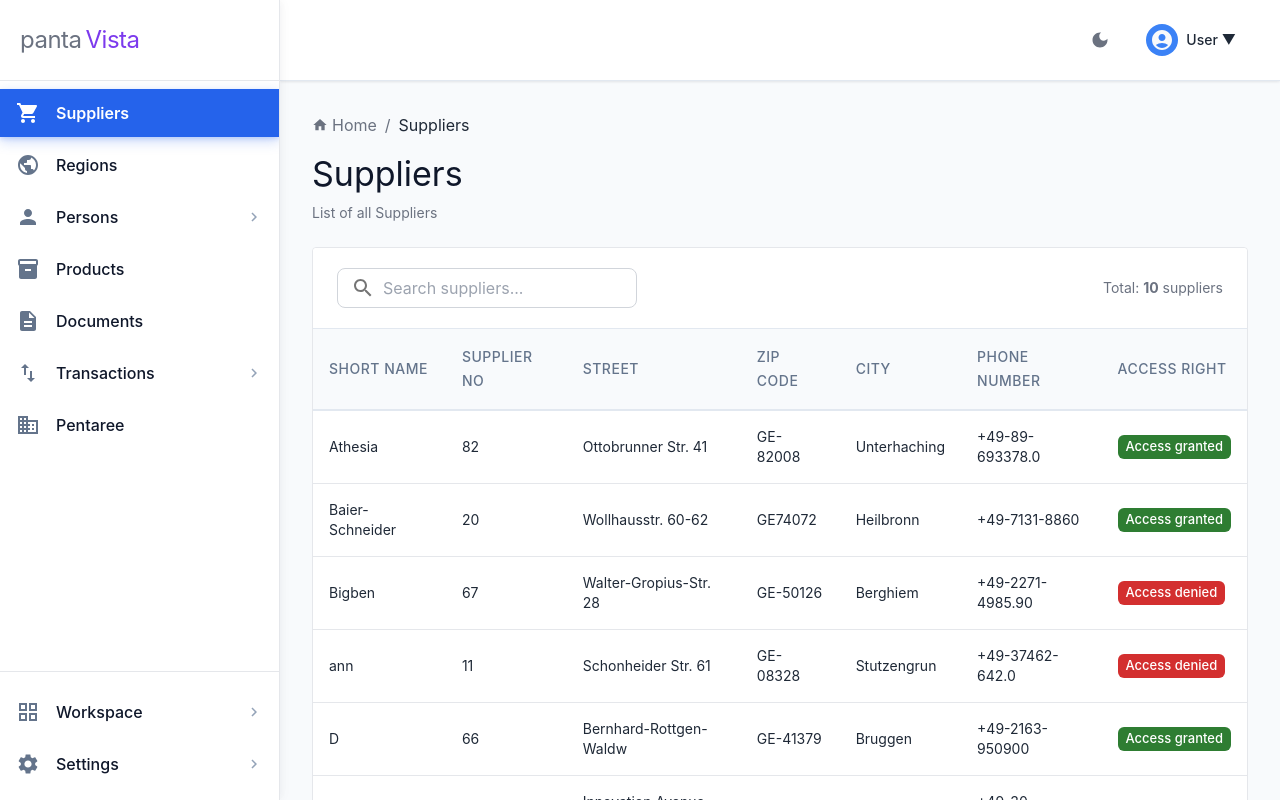
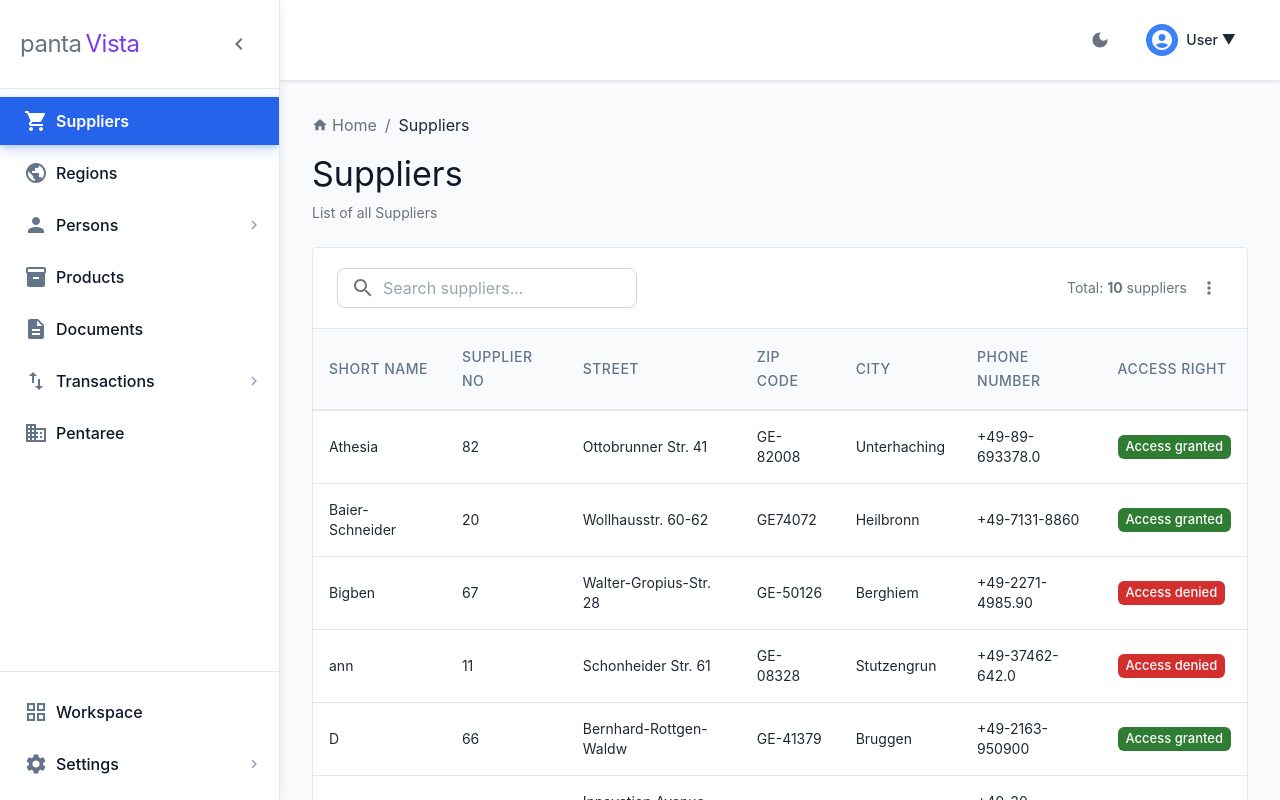
Before and after one commit to Muhammad-div/pantaVista, a React (Vite) app: page /suppliers in a window 1280 px wide. Both pictures are taken after a click on the button "Login". Shown: the top 800 px of the page. Built offline with nearby package versions, Linux system fonts and the light colour scheme.

Commit message:
Add sidebar expand/collapse, smooth transitions for right sidebars, and move actions menu to table header

```diff
--- a/src/components/DashboardLayout.css
+++ b/src/components/DashboardLayout.css
@@ -2,6 +2,10 @@
   padding: 24px 20px;
   border-bottom: 1px solid;
   border-color: inherit;
+  display: flex;
+  align-items: center;
+  justify-content: space-between;
+  min-height: 64px;
 }
 
 .logo-text {
@@ -47,6 +51,11 @@
   transition: all 0.2s cubic-bezier(0.4, 0, 0.2, 1);
   position: relative;
   color: var(--text-primary, #0f172a);
+}
+
+.nav-item.collapsed {
+  padding: 10px;
+  justify-content: center;
 }
 
 .nav-item:hover {
@@ -139,6 +148,7 @@
   min-height: 100vh;
   background-color: var(--bg-default, #f9fafb);
   transition: background-color 0.2s ease;
+  overflow: hidden;
 }
 
 .top-header {
@@ -178,6 +188,18 @@
   overflow-x: auto;
 }
 
+/* Actions Menu Animation */
+@keyframes menuSlideIn {
+  from {
+    opacity: 0;
+    transform: translateY(-8px) scale(0.95);
+  }
+  to {
+    opacity: 1;
+    transform: translateY(0) scale(1);
+  }
+}
+
 @media (max-width: 768px) {
   .content-wrapper {
     padding: 20px;
--- a/src/components/DashboardLayout.tsx
+++ b/src/components/DashboardLayout.tsx
@@ -30,6 +30,8 @@ import {
   ChevronRight as ChevronRightIcon,
   DarkMode as DarkModeIcon,
   LightMode as LightModeIcon,
+  Menu as MenuIcon,
+  ChevronLeft as ChevronLeftIcon,
 } from '@mui/icons-material'
 import { useState } from 'react'
 import { useTheme } from '../contexts/ThemeContext'
@@ -37,6 +39,7 @@ import SettingsSidebar from './SettingsSidebar'
 import './DashboardLayout.css'
 
 const DRAWER_WIDTH = 280
+const DRAWER_WIDTH_COLLAPSED = 72
 
 interface NavItem {
   path: string
@@ -53,6 +56,7 @@ const DashboardLayout = () => {
   const [userMenuAnchor, setUserMenuAnchor] = useState<null | HTMLElement>(null)
   const [hoveredItem, setHoveredItem] = useState<string | null>(null)
   const [settingsSidebarOpen, setSettingsSidebarOpen] = useState(false)
+  const [sidebarExpanded, setSidebarExpanded] = useState(true)
 
   const navItems: NavItem[] = [
     {
@@ -109,12 +113,6 @@ const DashboardLayout = () => {
       path: '/workspace',
       label: 'Workspace',
       icon: <GridViewIcon />,
-      hasSubmenu: true,
-      submenuItems: [
-        { path: '/workspace/projects', label: 'Projects' },
-        { path: '/workspace/tasks', label: 'Tasks' },
-        { path: '/workspace/calendar', label: 'Calendar' },
-      ],
     },
     {
       path: '/settings',
@@ -152,6 +150,10 @@ const DashboardLayout = () => {
     setSettingsSidebarOpen(false)
   }
 
+  const toggleSidebar = () => {
+    setSidebarExpanded(!sidebarExpanded)
+  }
+
   const renderNavItem = (item: NavItem, isBottomNav = false) => {
     const isActive = location.pathname === item.path
     const isHovered = hoveredItem === item.path
@@ -161,7 +163,7 @@ const DashboardLayout = () => {
       <Box
         key={item.path}
         className={`nav-item-wrapper ${isBottomNav ? 'bottom-nav' : ''}`}
-        onMouseEnter={() => item.hasSubmenu && setHoveredItem(item.path)}
+        onMouseEnter={() => item.hasSubmenu && sidebarExpanded && setHoveredItem(item.path)}
         onMouseLeave={() => setHoveredItem(null)}
       >
         <ListItem disablePadding>
@@ -172,8 +174,9 @@ const DashboardLayout = () => {
             selected={isActive}
             className={`nav-item ${isActive ? 'active' : ''} ${
               isHovered ? 'hovered' : ''
-            }`}
+            } ${!sidebarExpanded ? 'collapsed' : ''}`}
             sx={{
+              justifyContent: sidebarExpanded ? 'flex-start' : 'center',
               '&.Mui-selected': {
                 backgroundColor: 'var(--nav-active-bg, #2563eb)',
                 color: '#ffffff',
@@ -188,19 +191,24 @@ const DashboardLayout = () => {
                 },
               },
             }}
+            title={!sidebarExpanded ? item.label : undefined}
           >
             <ListItemIcon
               sx={{
                 color: isActive ? '#ffffff' : 'var(--text-secondary, #6b7280)',
-                minWidth: 40,
+                minWidth: sidebarExpanded ? 40 : 0,
+                justifyContent: 'center',
                 transition: 'color 0.2s ease',
               }}
             >
               {item.icon}
             </ListItemIcon>
+            {sidebarExpanded && (
               <ListItemText
                 primary={item.label}
                 sx={{
+                  opacity: sidebarExpanded ? 1 : 0,
+                  transition: 'opacity 0.2s ease',
                   '& .MuiListItemText-primary': {
                     fontWeight: isActive ? 600 : 500,
                     color: isActive ? '#ffffff' : 'var(--text-primary, #374151)',
@@ -208,7 +216,8 @@ const DashboardLayout = () => {
                   },
                 }}
               />
-            {item.hasSubmenu && (
+            )}
+            {item.hasSubmenu && sidebarExpanded && (
               <ChevronRightIcon
                 sx={{
                   color: isActive ? '#ffffff' : 'var(--text-tertiary, #9ca3af)',
@@ -220,15 +229,16 @@ const DashboardLayout = () => {
           </ListItemButton>
         </ListItem>
 
-        {item.hasSubmenu && (
+        {item.hasSubmenu && sidebarExpanded && (
           <Box
             className="submenu-container"
             sx={{
               position: 'absolute',
-              left: DRAWER_WIDTH,
+              left: sidebarExpanded ? DRAWER_WIDTH : DRAWER_WIDTH_COLLAPSED,
               top: 0,
               zIndex: 1000,
               pointerEvents: isHovered ? 'auto' : 'none',
+              transition: 'left 0.3s cubic-bezier(0.4, 0, 0.2, 1)',
             }}
           >
             <Collapse
@@ -284,32 +294,64 @@ const DashboardLayout = () => {
   }
 
   return (
-    <Box sx={{ display: 'flex' }}>
+    <Box sx={{ display: 'flex', width: '100%', height: '100vh', overflow: 'hidden' }}>
       <Drawer
         variant="permanent"
         sx={{
-          width: DRAWER_WIDTH,
+          width: sidebarExpanded ? DRAWER_WIDTH : DRAWER_WIDTH_COLLAPSED,
           flexShrink: 0,
+          transition: 'width 0.3s cubic-bezier(0.4, 0, 0.2, 1)',
           '& .MuiDrawer-paper': {
-            width: DRAWER_WIDTH,
+            width: sidebarExpanded ? DRAWER_WIDTH : DRAWER_WIDTH_COLLAPSED,
             boxSizing: 'border-box',
             borderRight: (theme) => `1px solid ${theme.palette.divider}`,
             backgroundColor: 'background.paper',
             overflow: 'visible',
             display: 'flex',
             flexDirection: 'column',
-            transition: 'background-color 0.2s ease, border-color 0.2s ease, box-shadow 0.2s ease',
+            transition: 'width 0.3s cubic-bezier(0.4, 0, 0.2, 1), background-color 0.2s ease, border-color 0.2s ease, box-shadow 0.2s ease',
             boxShadow: mode === 'light'
               ? '2px 0 8px rgba(15, 23, 42, 0.04), 4px 0 12px rgba(15, 23, 42, 0.02)'
               : undefined,
+            position: 'relative',
+            height: '100%',
+            margin: 0,
+            padding: 0,
           },
         }}
       >
         <Box className="sidebar-header">
-          <Typography variant="h5" className="logo-text">
+          <Box sx={{ display: 'flex', alignItems: 'center', justifyContent: sidebarExpanded ? 'space-between' : 'center', width: '100%', gap: 1 }}>
+            <Typography
+              variant="h5"
+              className="logo-text"
+              sx={{
+                opacity: sidebarExpanded ? 1 : 0,
+                width: sidebarExpanded ? 'auto' : 0,
+                overflow: 'hidden',
+                transition: 'opacity 0.3s ease, width 0.3s ease',
+                whiteSpace: 'nowrap',
+              }}
+            >
               <span className="logo-panta">panta</span>
               <span className="logo-vista">Vista</span>
             </Typography>
+            <IconButton
+              onClick={toggleSidebar}
+              sx={{
+                color: 'text.secondary',
+                padding: '8px',
+                flexShrink: 0,
+                '&:hover': {
+                  backgroundColor: 'action.hover',
+                },
+                transition: 'all 0.2s ease',
+              }}
+              aria-label={sidebarExpanded ? 'collapse sidebar' : 'expand sidebar'}
+            >
+              {sidebarExpanded ? <ChevronLeftIcon /> : <MenuIcon />}
+            </IconButton>
+          </Box>
         </Box>
 
         <Box sx={{ flex: 1, display: 'flex', flexDirection: 'column', overflow: 'hidden' }}>
@@ -326,7 +368,14 @@ const DashboardLayout = () => {
         </Box>
       </Drawer>
 
-      <Box component="main" className="main-content">
+      <Box
+        component="main"
+        className="main-content"
+        sx={{
+          flexGrow: 1,
+          transition: 'margin-left 0.3s cubic-bezier(0.4, 0, 0.2, 1)',
+        }}
+      >
         <Box className="top-header">
           <Box className="header-content">
             <Box sx={{ flex: 1 }} />
--- a/src/components/EditSupplierSidebar.tsx
+++ b/src/components/EditSupplierSidebar.tsx
@@ -147,6 +147,7 @@ const EditSupplierSidebar = ({
       anchor="right"
       open={open}
       onClose={onClose}
+      transitionDuration={300}
       PaperProps={{
         sx: {
           width: { xs: '100%', sm: 600 },
--- a/src/components/SettingsSidebar.css
+++ b/src/components/SettingsSidebar.css
@@ -27,13 +27,15 @@
   height: 100vh;
   z-index: 1300;
   transform: translateX(100%);
-  transition: transform 0.3s cubic-bezier(0.4, 0, 0.2, 1);
+  transition: transform 0.3s cubic-bezier(0.4, 0, 0.2, 1), opacity 0.3s cubic-bezier(0.4, 0, 0.2, 1);
   pointer-events: none;
+  opacity: 0;
 }
 
 .settings-sidebar.sidebar-open {
   transform: translateX(0);
   pointer-events: auto;
+  opacity: 1;
 }
 
 /* Paper Container */
--- a/src/index.css
+++ b/src/index.css
@@ -60,3 +60,13 @@ a {
   text-decoration: none;
   color: inherit;
 }
+
+/* Smooth transitions for MUI Drawer backdrop */
+.MuiBackdrop-root {
+  transition: opacity 0.3s cubic-bezier(0.4, 0, 0.2, 1) !important;
+}
+
+/* Smooth transitions for MUI Drawer paper (temporary drawers only, not permanent) */
+.MuiDrawer-root:not(.MuiDrawer-permanent) .MuiDrawer-paper {
+  transition: transform 0.3s cubic-bezier(0.4, 0, 0.2, 1) !important;
+}
--- a/src/pages/Suppliers.tsx
+++ b/src/pages/Suppliers.tsx
@@ -15,10 +15,18 @@ import {
   InputAdornment,
   Breadcrumbs,
   Link,
+  IconButton,
+  Menu,
+  MenuItem,
 } from '@mui/material'
 import {
   Home as HomeIcon,
   Search as SearchIcon,
+  MoreVert as MoreVertIcon,
+  Settings as SettingsIcon,
+  ContentCopy as CopyIcon,
+  Print as PrintIcon,
+  FileDownload as ExportIcon,
 } from '@mui/icons-material'
 import SupplierActions from '../components/SupplierActions'
 import './Suppliers.css'
@@ -143,6 +151,7 @@ const Suppliers = () => {
   const [searchQuery, setSearchQuery] = useState('')
   const [selectedSupplier, setSelectedSupplier] = useState<Supplier | null>(null)
   const [actionsOpen, setActionsOpen] = useState(false)
+  const [actionsMenuAnchor, setActionsMenuAnchor] = useState<null | HTMLElement>(null)
 
   const filteredSuppliers = useMemo(() => {
     if (!searchQuery) return sampleSuppliers
@@ -184,6 +193,20 @@ const Suppliers = () => {
   const handleCloseActions = () => {
     setActionsOpen(false)
     setSelectedSupplier(null)
+  }
+
+  const handleActionsMenuOpen = (event: React.MouseEvent<HTMLElement>) => {
+    setActionsMenuAnchor(event.currentTarget)
+  }
+
+  const handleActionsMenuClose = () => {
+    setActionsMenuAnchor(null)
+  }
+
+  const handleActionClick = (action: string) => {
+    console.log(`Action: ${action}`)
+    handleActionsMenuClose()
+    // Handle action logic here
   }
 
   return (
@@ -232,10 +255,24 @@ const Suppliers = () => {
                 },
               }}
             />
-            <Box className="table-stats">
+            <Box className="table-stats" sx={{ display: 'flex', alignItems: 'center', gap: 1 }}>
               <Typography variant="body2" color="text.secondary">
                 Total: <strong>{filteredSuppliers.length}</strong> suppliers
               </Typography>
+              <IconButton
+                onClick={handleActionsMenuOpen}
+                sx={{
+                  color: 'text.secondary',
+                  padding: '4px',
+                  '&:hover': {
+                    backgroundColor: 'action.hover',
+                  },
+                  transition: 'all 0.2s ease',
+                }}
+                aria-label="supplier actions menu"
+              >
+                <MoreVertIcon sx={{ fontSize: 20 }} />
+              </IconButton>
             </Box>
           </Box>
 
@@ -331,6 +368,87 @@ const Suppliers = () => {
         onClose={handleCloseActions}
         supplier={selectedSupplier}
       />
+
+      {/* Supplier Actions Menu */}
+      <Menu
+        anchorEl={actionsMenuAnchor}
+        open={Boolean(actionsMenuAnchor)}
+        onClose={handleActionsMenuClose}
+        anchorOrigin={{
+          vertical: 'bottom',
+          horizontal: 'right',
+        }}
+        transformOrigin={{
+          vertical: 'top',
+          horizontal: 'right',
+        }}
+        PaperProps={{
+          sx: {
+            mt: 1.5,
+            minWidth: 200,
+            borderRadius: '12px',
+            boxShadow: '0 8px 24px rgba(0, 0, 0, 0.12), 0 4px 8px rgba(0, 0, 0, 0.08)',
+            border: '1px solid',
+            borderColor: 'divider',
+            overflow: 'hidden',
+            animation: 'menuSlideIn 0.2s cubic-bezier(0.4, 0, 0.2, 1)',
+            '@keyframes menuSlideIn': {
+              from: {
+                opacity: 0,
+                transform: 'translateY(-8px) scale(0.95)',
+              },
+              to: {
+                opacity: 1,
+                transform: 'translateY(0) scale(1)',
+              },
+            },
+            '& .MuiMenuItem-root': {
+              px: 2,
+              py: 1.5,
+              gap: 1.5,
+              transition: 'all 0.2s cubic-bezier(0.4, 0, 0.2, 1)',
+              '&:hover': {
+                backgroundColor: 'action.hover',
+                transform: 'translateX(4px)',
+              },
+              '&:first-of-type': {
+                borderTopLeftRadius: '12px',
+                borderTopRightRadius: '12px',
+              },
+              '&:last-of-type': {
+                borderBottomLeftRadius: '12px',
+                borderBottomRightRadius: '12px',
+              },
+            },
+          },
+        }}
+        transitionDuration={200}
+      >
+        <MenuItem onClick={() => handleActionClick('Settings')}>
+          <SettingsIcon sx={{ fontSize: 20, color: 'text.secondary', transition: 'color 0.2s ease' }} />
+          <Typography variant="body2" sx={{ fontWeight: 500, color: 'text.primary' }}>
+            Settings
+          </Typography>
+        </MenuItem>
+        <MenuItem onClick={() => handleActionClick('Copy')}>
+          <CopyIcon sx={{ fontSize: 20, color: 'text.secondary', transition: 'color 0.2s ease' }} />
+          <Typography variant="body2" sx={{ fontWeight: 500, color: 'text.primary' }}>
+            Copy
+          </Typography>
+        </MenuItem>
+        <MenuItem onClick={() => handleActionClick('Print')}>
+          <PrintIcon sx={{ fontSize: 20, color: 'text.secondary', transition: 'color 0.2s ease' }} />
+          <Typography variant="body2" sx={{ fontWeight: 500, color: 'text.primary' }}>
+            Print
+          </Typography>
+        </MenuItem>
+        <MenuItem onClick={() => handleActionClick('Export')}>
+          <ExportIcon sx={{ fontSize: 20, color: 'text.secondary', transition: 'color 0.2s ease' }} />
+          <Typography variant="body2" sx={{ fontWeight: 500, color: 'text.primary' }}>
+            Export
+          </Typography>
+        </MenuItem>
+      </Menu>
     </>
   )
 }
```
Also changed, not shown: src/components/EditSupplierSidebar.css (+12 -0 lines), src/components/SupplierActions.css (+12 -0 lines), src/components/SupplierActions.tsx (+3 -25 lines). Lines whose indentation alone changed are shown as unchanged.
